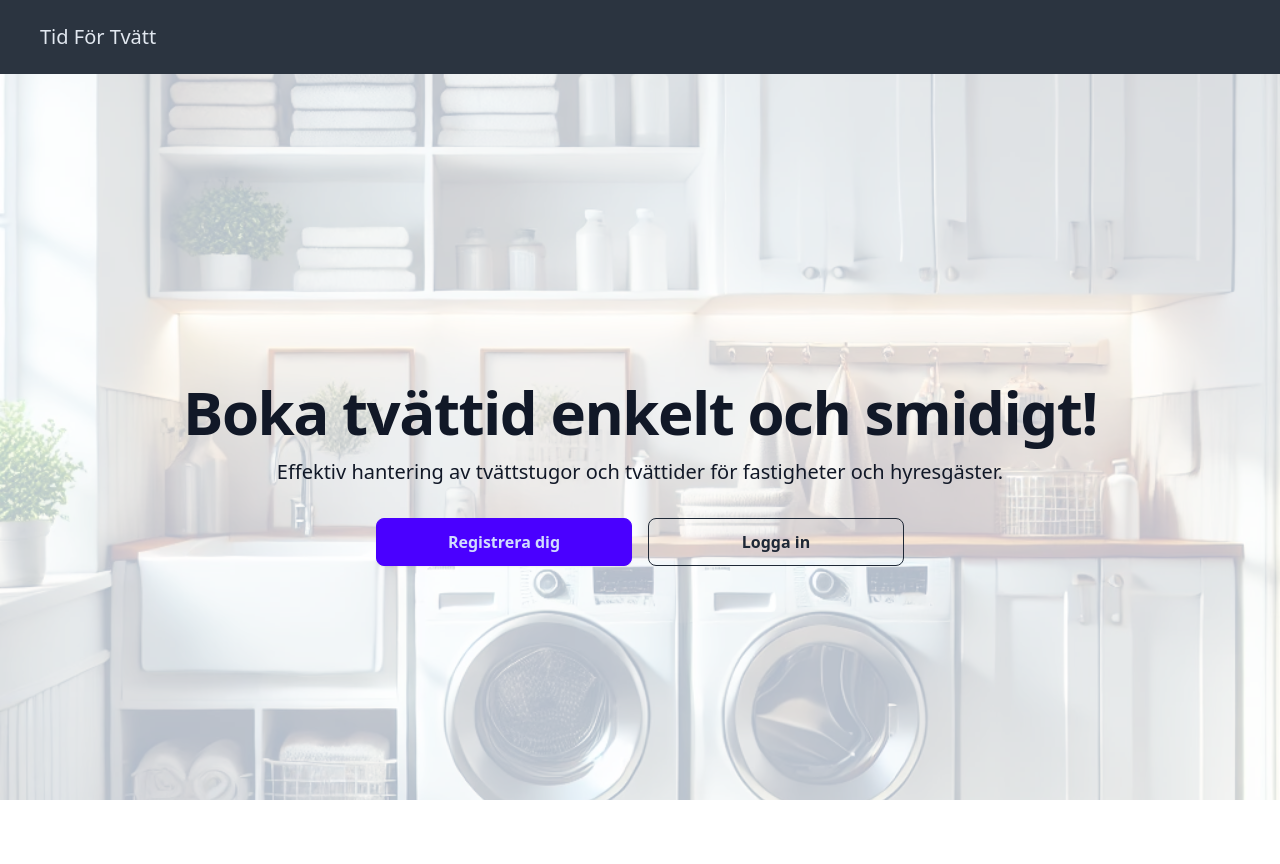
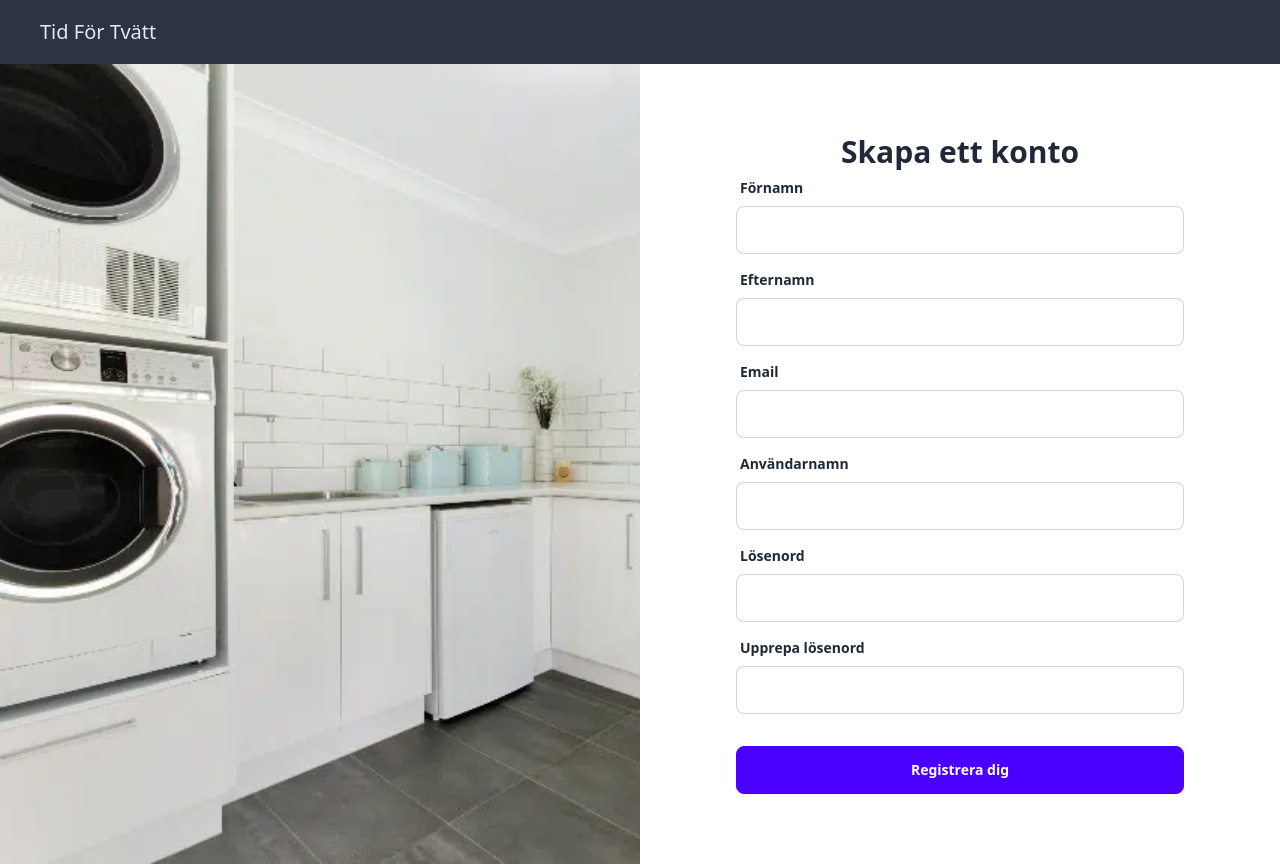
Before and after one commit to therealdanmalmx/frontend_mintvattid, a React (Vite) app: page /register in a window 1280 px wide. Before the commit the page ends 800 px from the top, so only its background shows below. Built offline with nearby package versions, Linux system fonts and the light colour scheme; no server answers.

Commit message:
Style register user page

```diff
--- a/package.json
+++ b/package.json
@@ -10,6 +10,8 @@
     "preview": "vite preview"
   },
   "dependencies": {
+    "axios": "^1.7.7",
+    "dotenv": "^16.4.5",
     "frontend": "file:",
     "react": "^18.3.1",
     "react-dom": "^18.3.1",
@@ -18,6 +20,7 @@
   },
   "devDependencies": {
     "@eslint/js": "^9.13.0",
+    "@types/node": "^22.9.3",
     "@types/react": "^18.3.12",
     "@types/react-dom": "^18.3.1",
     "@vitejs/plugin-react-swc": "^3.5.0",
--- a/src/App.tsx
+++ b/src/App.tsx
@@ -1,15 +1,30 @@
-import { useState } from "react";
+import { useEffect, useState } from "react";
 import "./App.css";
 import NavBar from "./components/Basic/NavBar";
 import LandingPage from "./components/Basic/Landing/LandingPage";
+import RegisterUser from "./components/Basic/Register/RegisterUser";
+import axios, { AxiosResponse } from "axios";
+import endpoints from "./enpoints";
 
 function App() {
   const [loggedIn, setLoggedIn] = useState(false);
+
+  useEffect(() => {
+    const getAllProperties = async () => {
+      const response = await axios.get(endpoints.property.getAll());
+      console.log(response.data);
+      return response.data;
+    };
+    getAllProperties();
+  }, []);
   return (
     <div className="flex h-screen w-full flex-col">
       <NavBar loggedIn={loggedIn} setLoggedIn={setLoggedIn} />
       {!loggedIn && (
-        <LandingPage />
+        <>
+          {/* <LandingPage /> */}
+          <RegisterUser />
+        </>
         // <button
         //   onClick={() => setLoggedIn(true)}
         //   className="btn btn-primary mx-auto my-auto"
--- a/src/components/Basic/Landing/LandingPage.tsx
+++ b/src/components/Basic/Landing/LandingPage.tsx
@@ -1,23 +1,24 @@
 export default function LandingPage() {
   return (
     <div className="bg-laundry-room h-dvh overflow-hidden bg-slate-200 bg-opacity-90 bg-cover bg-center bg-blend-overlay">
-      <div className="relative z-10 flex min-h-screen items-center justify-center">
-        <div className="container mx-auto px-4 text-center">
-          <h1 className="mb-4 text-4xl font-bold tracking-tight text-gray-900 sm:text-5xl md:text-6xl">
-            Boka tvättid enkelt och smidigt!
+      <div className="container mx-auto flex h-full flex-col justify-between px-4 py-12 text-center md:justify-center">
+        <div className="space-y-8">
+          <h1 className="mt-12 text-4xl font-bold tracking-tight text-gray-900 sm:text-5xl md:mt-0 md:text-6xl">
+            Boka tvättid{" "}
+            <span className="block md:inline-block">enkelt och smidigt!</span>
           </h1>
-          <p className="mb-8 text-lg text-gray-900 sm:text-xl">
+          <p className="mx-2 text-lg text-gray-900 sm:text-xl">
             Effektiv hantering av tvättstugor och tvättider för fastigheter och
-            hyresgäster.
+            hyresgäster. Slipp pappret och pennan.
           </p>
-          <div className="flex flex-col items-center justify-center gap-4 sm:flex-row">
-            <button className="btn btn-primary btn-wide text-base">
-              <a href="/register">Registrera dig</a>
-            </button>
-            <button className="btn btn-outline btn-wide text-base">
-              <a href="/login">Logga in</a>
-            </button>
-          </div>
+        </div>
+        <div className="bottom-0 flex flex-col items-center justify-center gap-4 sm:flex-row md:mt-8">
+          <button className="text-wh btn btn-primary btn-wide text-base text-white">
+            <a href="/register">Registrera dig</a>
+          </button>
+          <button className="btn btn-outline btn-wide text-base">
+            <a href="/login">Logga in</a>
+          </button>
         </div>
       </div>
     </div>
--- a/src/components/Basic/Register/RegisterUser.tsx
+++ b/src/components/Basic/Register/RegisterUser.tsx
@@ -7,18 +7,18 @@ const RegisterUser = () => {
       {/* Left side - Image */}
       <div className="hidden w-1/2 lg:block">
         <img
-          src="/placeholder.svg?height=1080&width=1080"
+          src="/src/assets/img/tvattstuga.webp"
           alt="Registration background"
           width={1080}
           height={1080}
-          className="h-full w-full object-cover"
+          className="h-full w-full object-cover object-left"
         />
       </div>
 
       {/* Right side - Registration Form */}
-      <div className="flex w-full items-center justify-center p-8 lg:w-1/2">
+      <div className="items-sratr flex w-full justify-center px-8 py-2 md:items-center lg:w-1/2">
         <div className="w-full max-w-md">
-          <h1 className="mb-6 text-center text-3xl font-bold">
+          <h1 className="my-8 text-center text-3xl font-bold md:my-0">
             Skapa ett konto
           </h1>
           <RegistrationForm />
--- a/src/components/Basic/Register/RegistrationForm.tsx
+++ b/src/components/Basic/Register/RegistrationForm.tsx
@@ -17,55 +17,52 @@ const RegistrationForm = () => {
   };
 
   return (
-    <form onSubmit={handleSubmit} className="space-y-4">
-      <div>
-        <label htmlFor="firstname">Förnamn</label>
-        <input
-          type="text"
-          placeholder="Type here"
-          name="firstname"
-          className="input input-bordered w-full max-w-xs"
-          required
-        />
+    <form onSubmit={handleSubmit} className="w-full">
+      <div className="space-y-2">
+        <label className="form-control">
+          <div className="label">
+            <span className="label-text font-bold">Förnamn</span>
+          </div>
+          <input type="text" className="input input-bordered" />
+        </label>
+        <label className="form-control">
+          <div className="label">
+            <span className="label-text font-bold">Efternamn</span>
+          </div>
+          <input type="text" className="input input-bordered" />
+        </label>
+        <label className="form-control">
+          <div className="label">
+            <span className="label-text font-bold">Email</span>
+          </div>
+          <input type="email" className="input input-bordered" />
+        </label>
+        <label className="form-control">
+          <div className="label">
+            <span className="label-text font-bold">Användarnamn</span>
+          </div>
+          <input type="email" className="input input-bordered" />
+        </label>
+        <label className="form-control">
+          <div className="label">
+            <span className="label-text font-bold">Lösenord</span>
+          </div>
+          <input type="password" className="input input-bordered" />
+        </label>
+        <label className="form-control">
+          <div className="label">
+            <span className="label-text font-bold">Upprepa lösenord</span>
+          </div>
+          <input type="password" className="input input-bordered" />
+        </label>
       </div>
-      <div>
-        <label htmlFor="lastname">Efternamn</label>
-        <input
-          type="text"
-          placeholder="Type here"
-          name="lastname"
-          className="input input-bordered w-full max-w-xs"
-          required
-        />
-      </div>
-      <div>
-        <label htmlFor="email">Email</label>
-        <input name="email" type="email" required placeholder="Email" />
-      </div>
-      <div>
-        <label htmlFor="username">Användarnmn</label>
-        <input
-          name="email"
-          type="email"
-          required
-          placeholder="Email är standard. Ändra om du vill."
-        />
-      </div>
-      <div>
-        <label htmlFor="password">Password</label>
-        <input id="password" name="password" type="password" required />
-      </div>
-      <div>
-        <label htmlFor="confirmPassword">Confirm Password</label>
-        <input
-          id="confirmPassword"
-          name="confirmPassword"
-          type="password"
-          required
-        />
-      </div>
-      <button type="submit" className="w-full" disabled={isSubmitting}>
-        {isSubmitting ? "Registering..." : "Register"}
+
+      <button
+        type="submit"
+        className="btn btn-primary mt-16 w-full text-white md:mt-8"
+        disabled={isSubmitting}
+      >
+        {isSubmitting ? "Registering..." : "Registrera dig"}
       </button>
       {/* {state && state.error && (
         <p className="mt-2 text-sm text-red-500">{state.error}</p>
--- a/src/components/Basic/Register/actions.ts
+++ b/src/components/Basic/Register/actions.ts
@@ -40,5 +40,5 @@ export async function registerUser(
   // For this example, we'll just simulate a successful registration
   await new Promise((resolve) => setTimeout(resolve, 1000)); // Simulate API call
 
-  return { success: "Registration successful! You can now log in." };
+  return { success: "Registreringen lyckades! Du kan nu logga in." };
 }
--- /dev/null
+++ b/src/enpoints.ts
@@ -0,0 +1,69 @@
+// endpoints.ts
+
+const getBaseURL = (): string => {
+  // For Vite
+  if (import.meta.env?.VITE_API_URL) {
+    return import.meta.env.VITE_API_URL;
+  }
+
+  // Fallback for development
+  return "http://localhost:5173";
+};
+
+const baseURL = getBaseURL();
+
+export const endpoints = {
+  baseURL,
+  property: {
+    base: `${baseURL}/property`,
+    getAll: () => `${baseURL}/property/getall`,
+    getAllUsers: (id: string) => `${baseURL}/property/getallusers/${id}`,
+    getById: (id: string) => `${baseURL}/property/${id}`,
+    create: () => `${baseURL}/property`,
+    update: (id: string) => `${baseURL}/property/${id}`,
+    delete: (id: string) => `${baseURL}/property/${id}`,
+  },
+  realEstateCompany: {
+    base: `${baseURL}/realEstateCompany`,
+    getAll: () => `${baseURL}/realEstateCompany`,
+    getById: (id: string) => `${baseURL}/realEstateCompany/${id}`,
+    create: () => `${baseURL}/realEstateCompany`,
+    update: (id: string) => `${baseURL}/realEstateCompany/${id}`,
+    delete: (id: string) => `${baseURL}/realEstateCompany/${id}`,
+  },
+  laundryRoom: {
+    base: `${baseURL}/laundryRoom`,
+    getAll: () => `${baseURL}/laundryRoom`,
+    getById: (id: string) => `${baseURL}/laundryRoom/${id}`,
+    create: () => `${baseURL}/laundryRoom`,
+    update: (id: string) => `${baseURL}/laundryRoom/${id}`,
+    delete: (id: string) => `${baseURL}/laundryRoom/${id}`,
+  },
+  laundryTime: {
+    base: `${baseURL}/laundryTime`,
+    getAll: () => `${baseURL}/laundryTime`,
+    getById: (id: string) => `${baseURL}/laundryTime/${id}`,
+    create: () => `${baseURL}/laundryTime`,
+    update: (id: string) => `${baseURL}/laundryTime/${id}`,
+    delete: (id: string) => `${baseURL}/laundryTime/${id}`,
+  },
+  user: {
+    base: `${baseURL}/user`,
+    getAll: () => `${baseURL}/user`,
+    getById: (id: string) => `${baseURL}/user/${id}`,
+    create: () => `${baseURL}/user`,
+    update: (id: string) => `${baseURL}/user/${id}`,
+    delete: (id: string) => `${baseURL}/user/${id}`,
+  },
+};
+
+// For TypeScript support
+declare global {
+  interface Window {
+    __RUNTIME_CONFIG__?: {
+      VITE_API_URL?: string;
+    };
+  }
+}
+
+export default endpoints;
```
Also changed, not shown: 2 other files (tests, documents, lock files or other folders).
